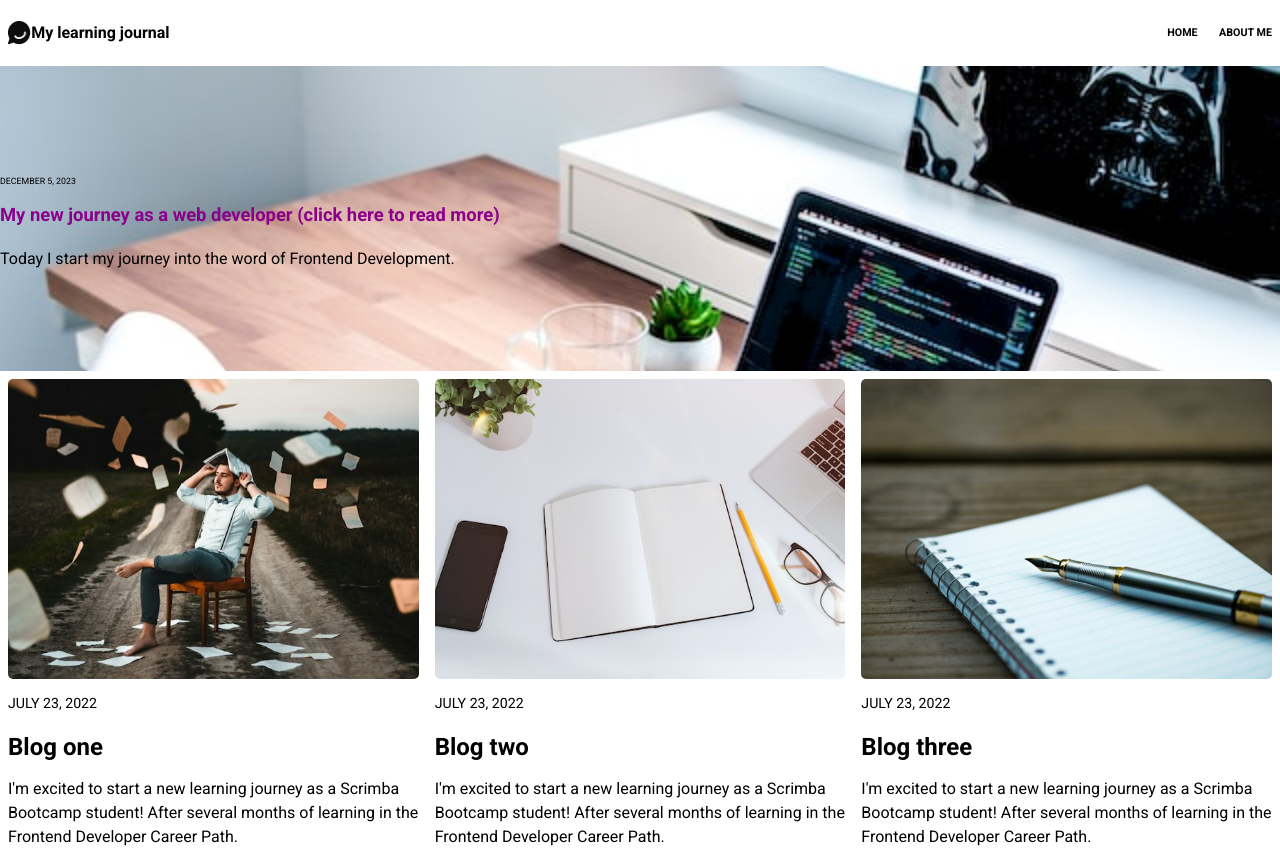
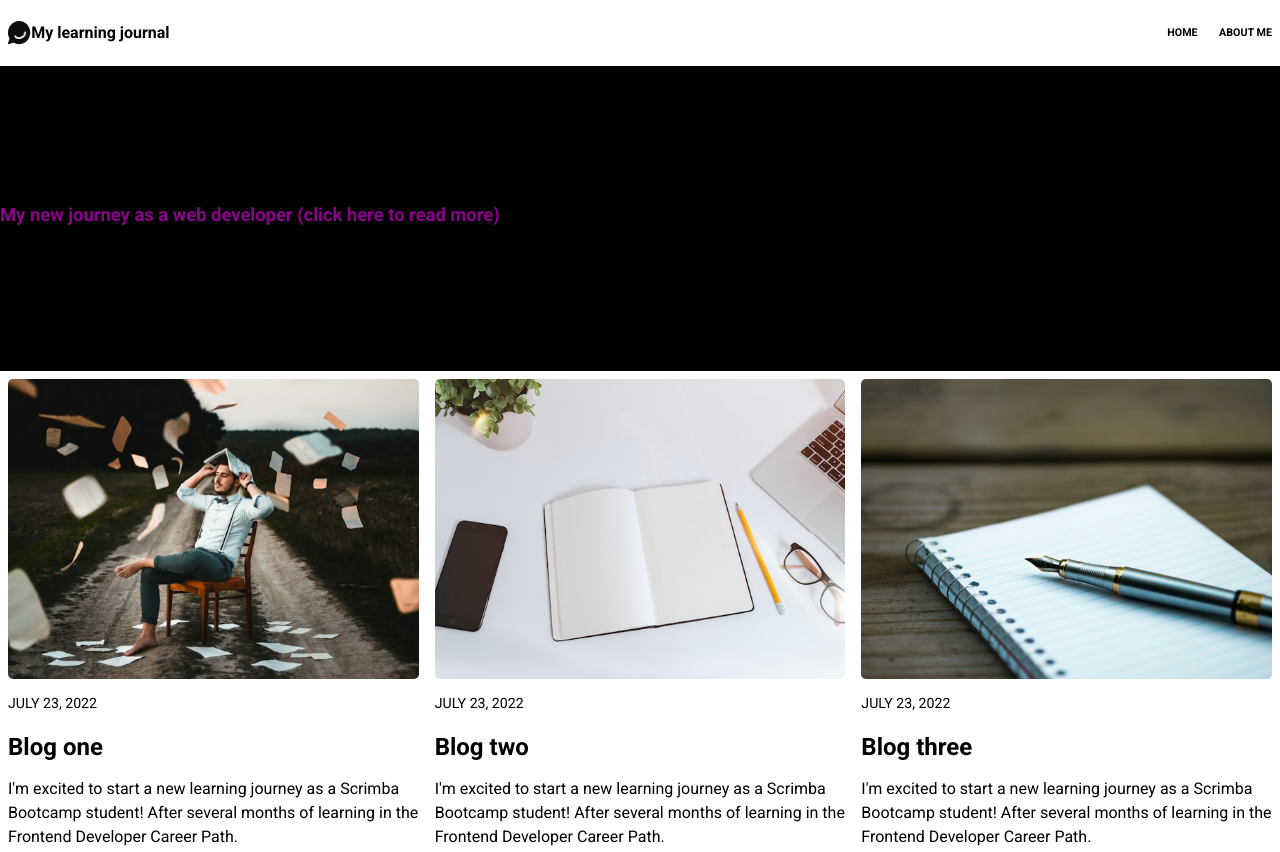
Before and after one commit to mwojtczak001/learningjournal, a plain HTML site: page index.html in a window 1280 px wide. Shown: the top 852 px of the page. Drawn offline with nearby package versions, Linux system fonts and the light colour scheme.

Commit message:
Update style.css

```diff
--- a/css/style.css
+++ b/css/style.css
@@ -58,6 +58,9 @@ p {
     background-size: cover;
     padding: 100px 0;
     color: black;
+
+    background: black;
+    background-blend-mode: multiply;
 }
 
 .date {
```
